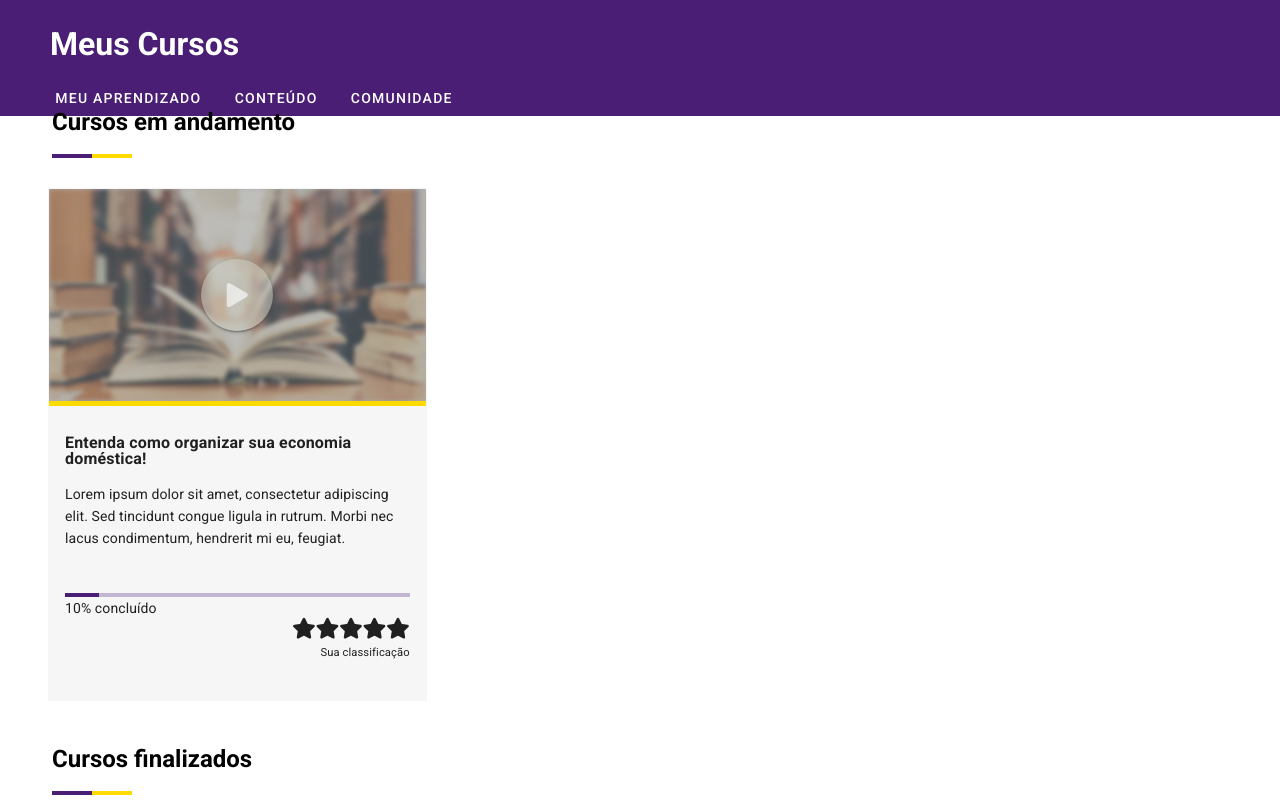
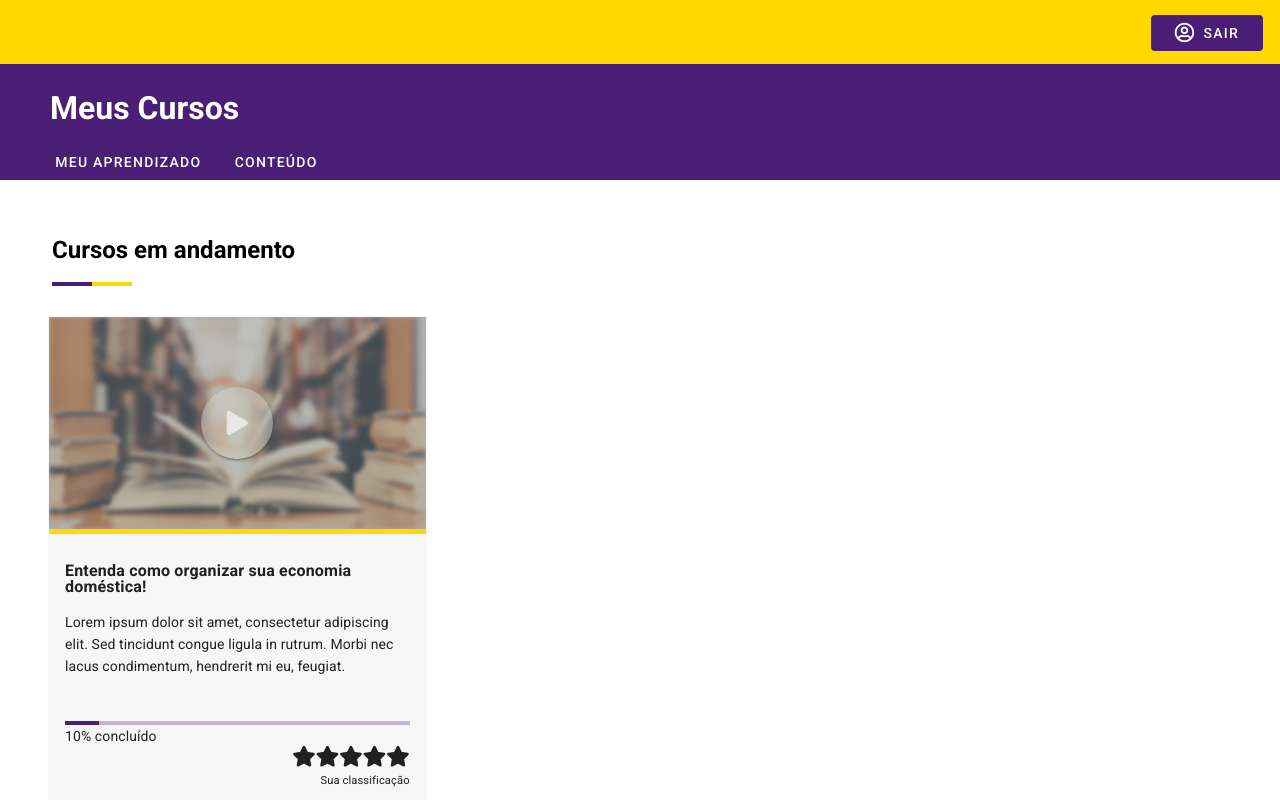
Before and after one commit to Software-Enginnering-Projet-GrupoE-E21/frontend_vue, a Vue app: page /cursos in a window 1280 px wide. Shown: the top 800 px of the page. Built offline with nearby package versions, Linux system fonts and the light colour scheme; what vue-the-mask, vue-videojs7 would draw is missing.

Commit message:
feat: add app bar to logout from app

```diff
--- a/src/views/Course.vue
+++ b/src/views/Course.vue
@@ -1,61 +1,39 @@
 <template>
   <v-main>
+  <v-app-bar color="primary" class="black--text" app outlined flat dark>
+      <v-row>
+        <v-col cols="12" class="text-end py-5">
+          <v-btn
+            depressed
+            color="secondary"
+            class="px-6"
+            @click="$router.push('/')"
+            ><v-icon size="20" class="mr-2">far fa-user-circle</v-icon
+            >Sair</v-btn
+          >
+        </v-col>
+      </v-row>
+    </v-app-bar>
     <div class="bg-secondary">
       <h1 class="mr-10">Meus Cursos</h1>
       <v-row class="mt-3">
         <v-menu offset-y>
           <template v-slot:activator="{ on, attrs }">
-                <v-btn
-                    v-bind="attrs"
-                    v-on="on"
-                    color="white"
-                    text>
+            <v-btn v-bind="attrs" v-on="on" color="white" text>
               Meu Aprendizado
             </v-btn>
           </template>
           <v-list>
-                <v-list-item
-                    v-for="(item, index) in itemsAprendizado"
-                    :key="index"
-                >
+            <v-list-item v-for="(item, index) in learningItems" :key="index">
               <v-list-item-title>
-                    <v-btn
-                        :href="item.href"
-                        text
-                        color="secondary">{{ item.title }}</v-btn>
+                <v-btn :href="item.href" text color="secondary">{{
+                  item.title
+                }}</v-btn>
               </v-list-item-title>
             </v-list-item>
           </v-list>
         </v-menu>
-            <v-btn
-                text
-                color="white"
-                href="/cursos/pesquisa"
-            >Conteúdo</v-btn>
-            <v-menu offset-y>
-            <template v-slot:activator="{ on, attrs }">
-                <v-btn
-                    v-bind="attrs"
-                    v-on="on"
-                    color="white"
-                    text>
-                    Comunidade
-                </v-btn>
-            </template>
-            <v-list>
-                <v-list-item
-                    v-for="(item, index) in itemsComunidade"
-                    :key="index"
-                >
-                <v-list-item-title>
-                    <v-btn
-                        :href="item.href"
-                        text
-                        color="secondary">{{ item.title }}</v-btn>
-                </v-list-item-title>
-                </v-list-item>
-            </v-list>
-            </v-menu>
+        <v-btn text color="white" href="/cursos/pesquisa">Conteúdo</v-btn>
       </v-row>
     </div>
     <router-view></router-view>
@@ -64,24 +42,18 @@
 
 <script>
 export default {
-  components: {
-  },
+  components: {},
   data: () => ({
-      itemsAprendizado: [
-        { title: 'Meus Cursos', href: '/cursos' },
-        { title: 'Minhas Atividades', href: '/cursos/atividades' }
-      ],
-      itemsComunidade: [
-        { title: 'Fórum', href: '/cursos' },
-        { title: 'Minhas Interações', href: '/cursos' },
-        { title: 'Ranking', href: '/cursos/ranking' }
-      ],
-    })
+    learningItems: [
+      { title: "Meus Cursos", href: "/cursos" },
+      { title: "Minhas Atividades", href: "/cursos/atividades" },
+    ]
+  }),
 };
 </script>
 
 <style>
-.bg-secondary{
+.bg-secondary {
   background-color: #4a1e75;
   width: 100%;
   color: #fff;
```
Lines whose indentation alone changed are shown as unchanged.
